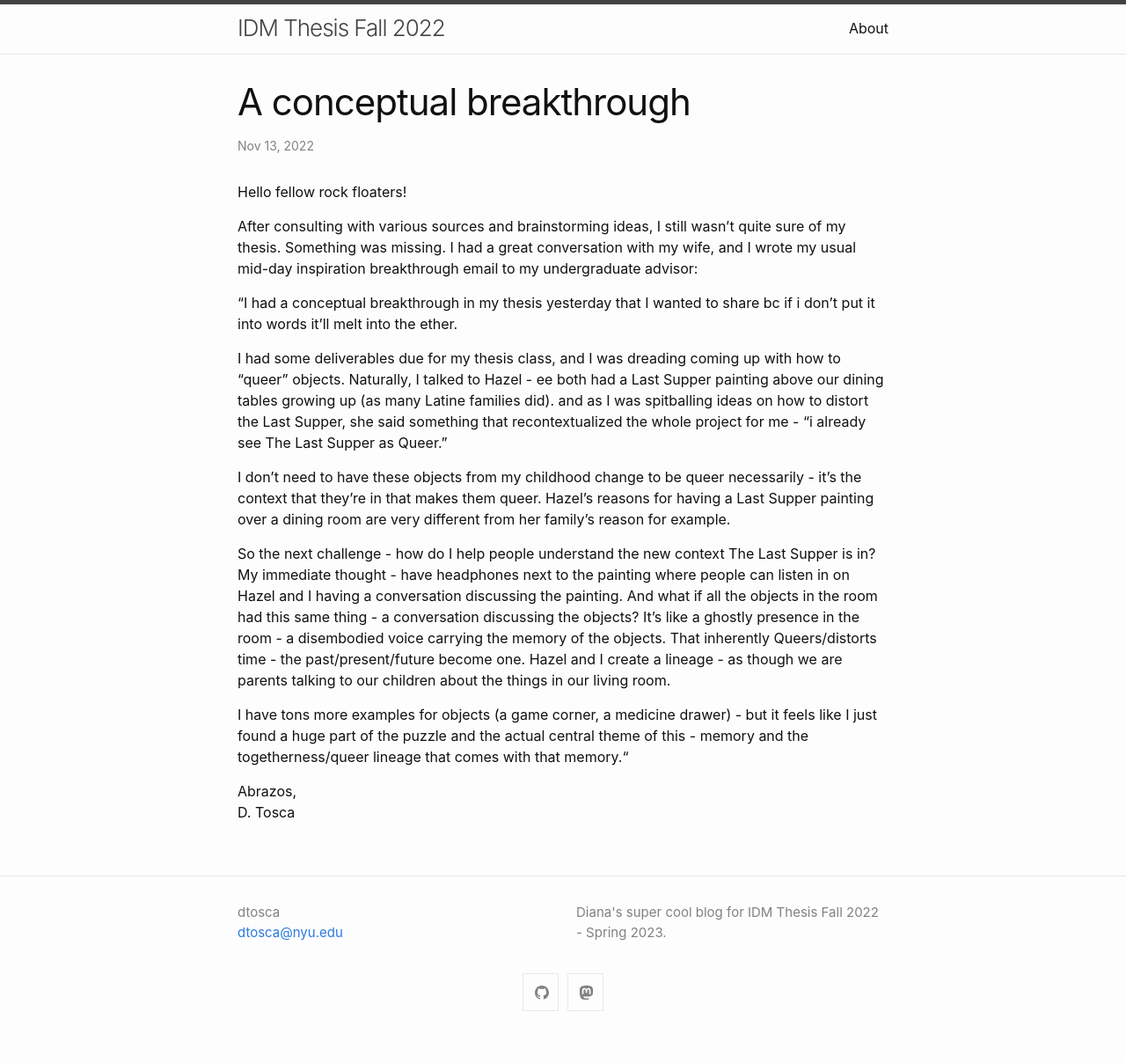
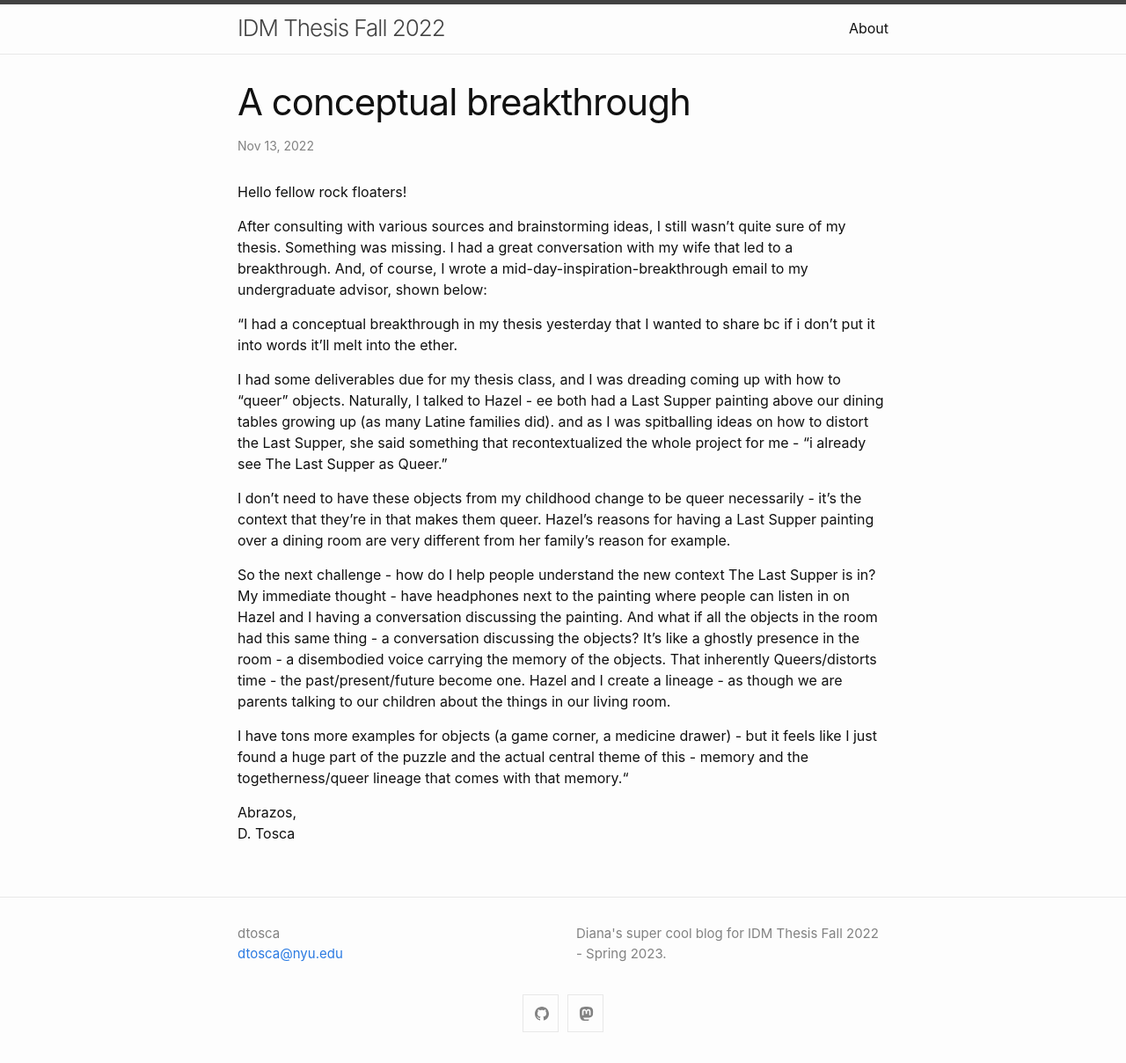
Before and after one commit to dtosca/thesis-idm, a Jekyll site: the page built from _posts/2022-11-13-breakthrough.md, in a window 1280 px wide. Shown: the whole page at 88% size. Built offline with Jekyll 4.4.1, drawn with Linux system fonts in a browser that asks for light colours; comment, search, counter and statistics services are not loaded; before the commit the page ends 1184 px from its top, so only the background shows below that.

Commit message:
Updating blog post two

```diff
--- a/_posts/2022-11-13-breakthrough.md
+++ b/_posts/2022-11-13-breakthrough.md
@@ -1,13 +1,13 @@
 ---
 layout: post
 title:  "A conceptual breakthrough"
-date:   2022-11-13 1:00:00 -0500
+date:   2022-11-13 1:01:00 -0500
 comments: true
 ---
 
 Hello fellow rock floaters!
 
-After consulting with various sources and brainstorming ideas, I still wasn’t quite sure of my thesis. Something was missing. I had a great conversation with my wife, and I wrote my usual mid-day inspiration breakthrough email to my undergraduate advisor:
+After consulting with various sources and brainstorming ideas, I still wasn’t quite sure of my thesis. Something was missing. I had a great conversation with my wife that led to a breakthrough. And, of course, I wrote a mid-day-inspiration-breakthrough email to my undergraduate advisor, shown below:
 
 “I had a conceptual breakthrough in my thesis yesterday that I wanted to share bc if i don't put it into words it'll melt into the ether.
 
```
